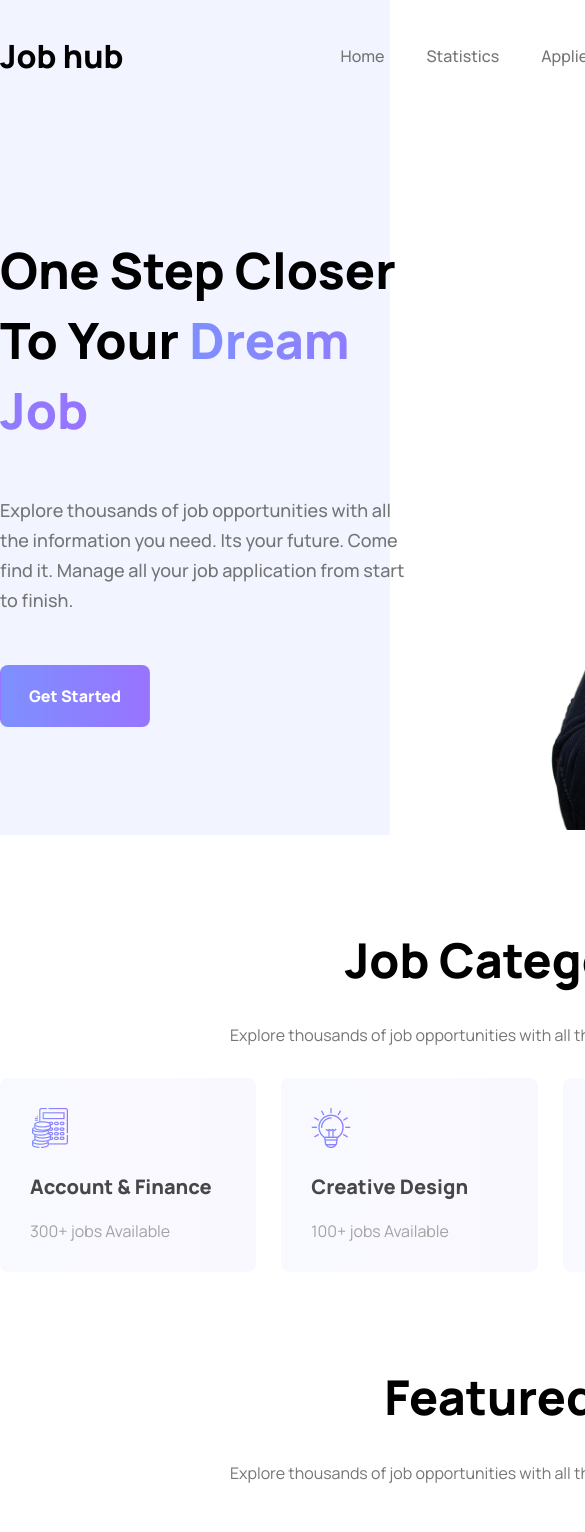
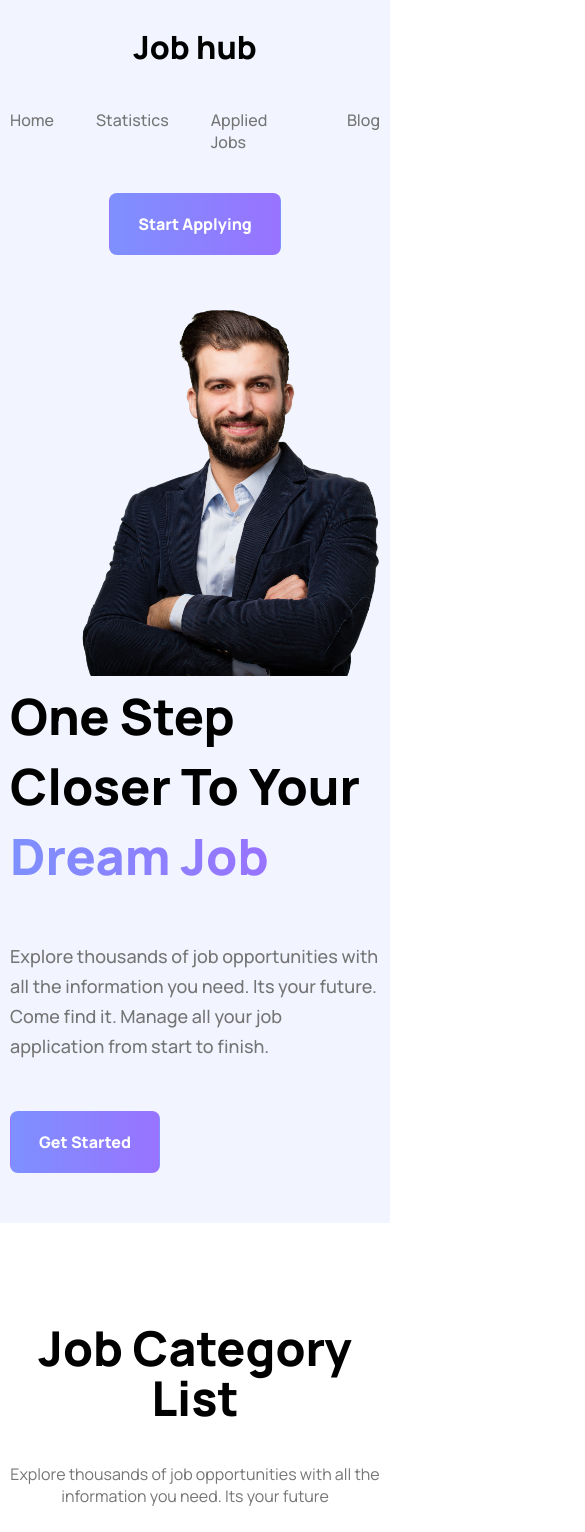
Before and after one commit to hihabib/Job-hub, a React (Vite) app: page / in a window 390 px wide. Shown: the top 1532 px of the page, 585 px wide, since content can reach past the window. Built offline with nearby package versions, Linux system fonts and the light colour scheme.

Commit message:
responsive implemented

```diff
--- a/src/components/Footer/Footer.module.css
+++ b/src/components/Footer/Footer.module.css
@@ -14,11 +14,24 @@
   flex-basis: 17%;
 }
 .footer ul {
-    margin: 0;
-    padding: 0;
-    list-style-type: none;
+  margin: 0;
+  padding: 0;
+  list-style-type: none;
 }
 
 .footer ul li {
-    line-height: 40px;
+  line-height: 40px;
 }
+@media (max-width: 1150px) {
+  .footer > div {
+    width: var(--width-md);
+  }
+}
+
+
+@media (max-width: 780px) {
+  .footer > div {
+    width: calc(100% - 20px);
+    flex-direction: column;
+  }
+}
--- a/src/components/Header/Header.module.css
+++ b/src/components/Header/Header.module.css
@@ -1,7 +1,7 @@
 .header {
   background-color: var(--top-background);
 }
-.header>div {
+.header > div {
   width: var(--width-lg);
   margin: 0 auto;
   padding-top: 25px;
@@ -28,3 +28,21 @@
   text-decoration: none;
   font-weight: 500;
 }
+
+@media (max-width: 1150px) {
+  .header > div {
+    width: var(--width-md);
+  }
+}
+@media (max-width: 780px) {
+  .header > div {
+    width: calc(100% - 20px);
+  }
+  .header > div {
+    flex-direction: column;
+    row-gap: 40px;
+  }
+  .title {
+    text-align: center;
+  }
+}
--- a/src/index.css
+++ b/src/index.css
@@ -1,5 +1,4 @@
 @import url("https://fonts.googleapis.com/css2?family=Inter:wght@400;600;700&family=Manrope:wght@400;500;600;700;800&display=swap");
-
 
 :root {
   --dark-01: #1a1919;
@@ -12,6 +11,8 @@
   --primary: linear-gradient(90deg, #7e90fe 0%, #9873ff 100%);
   --radius: 8px;
   --width-lg: 1100px;
+  --width-md: 768px;
+  --width-sm: 576px;
   --manrope: "Manrope", sans-serif;
   --Inter: "Inter", sans-serif;
   --top-background: rgba(126, 144, 254, 0.1);
--- a/src/pages/Home/components/FeaturedJobs/FeaturedJobs.module.css
+++ b/src/pages/Home/components/FeaturedJobs/FeaturedJobs.module.css
@@ -26,3 +26,17 @@
   margin-right: 20px;
   column-gap: 5px;
 }
+@media (max-width: 1150px) {
+  .featuredJobs {
+    width: var(--width-md);
+  }
+}
+
+@media (max-width: 780px) {
+  .featuredJobs {
+    width: calc(100% - 20px);
+  }
+  .jobs {
+    flex-direction: column;
+  }
+}
--- a/src/pages/Home/components/Hero/Hero.module.css
+++ b/src/pages/Home/components/Hero/Hero.module.css
@@ -34,3 +34,20 @@
   background-clip: text;
   -webkit-background-clip: text;
 }
+
+@media (max-width: 1150px) {
+  .hero > div {
+    width: var(--width-md);
+  }
+  .hero a {
+    margin-bottom: 50px;
+  }
+}
+
+@media (max-width: 780px) {
+  .hero > div {
+    width: calc(100% - 20px);
+    flex-direction: column-reverse;
+    align-items: center;
+  }
+}
--- a/src/pages/Home/components/JobCategories/JobCategories.module.css
+++ b/src/pages/Home/components/JobCategories/JobCategories.module.css
@@ -6,7 +6,7 @@
 
 .categories {
   display: flex;
-  column-gap: 25px;
+  gap: 25px;
   margin-top: 32px;
 }
 .card {
@@ -29,3 +29,23 @@
   color: var(--dark-04);
   margin: 0;
 }
+@media (max-width: 1150px) {
+  .jobCategories {
+    width: var(--width-md);
+  }
+  .card {
+    flex-basis: calc(50% - 25px);
+  }
+  .categories {
+    flex-wrap: wrap;
+  }
+}
+
+@media (max-width: 780px) {
+  .jobCategories {
+    width: calc(100% - 20px);
+  }
+  .categories {
+    flex-direction: column;
+  }
+}
```
Lines whose indentation alone changed are shown as unchanged.
